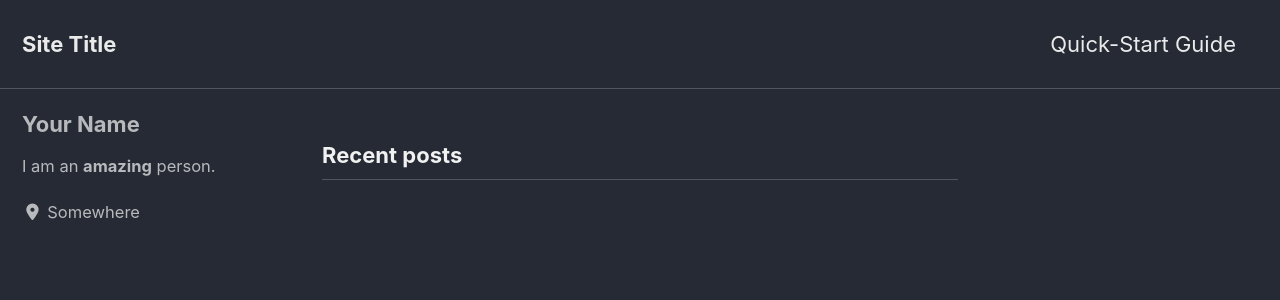
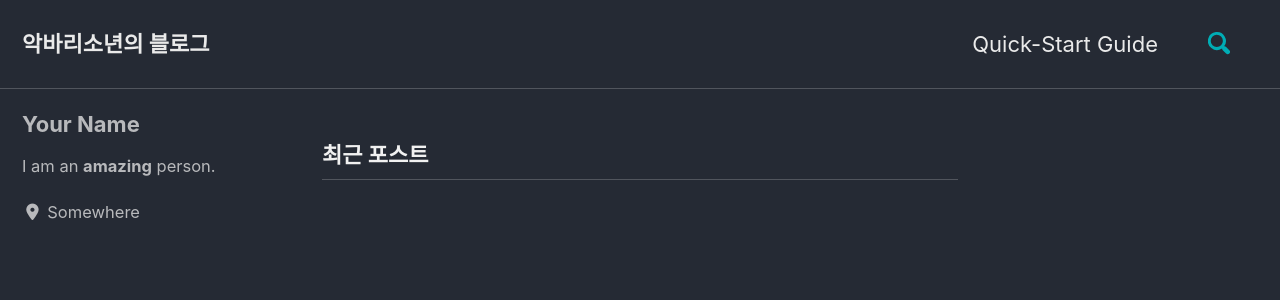
Before and after one commit to surmounter/Blog, a Jekyll site: the page built from index.html, in a window 1280 px wide and 900 px high. Shown: the top 300 px of the window. Built offline with Jekyll 4.4.1, drawn with Linux system fonts in a browser that asks for light colours; cached includes are drawn as plain includes; nearby versions of some CDN libraries; the list of posts is cut into pages by our own code; some of the changed text lies outside the part shown.

Commit message:
Update _config.yml

```diff
--- a/_config.yml
+++ b/_config.yml
@@ -15,15 +15,15 @@
 minimal_mistakes_skin    : "dark" # "air", "aqua", "contrast", "dark", "dirt", "neon", "mint", "plum", "sunrise"
 
 # Site Settings
-locale                   : "en-US"
-title                    : "Site Title"
+locale                   : "ko"
+title                    : "악바리소년의 블로그"
 title_separator          : "-"
 subtitle                 : # site tagline that appears below site title in masthead
-name                     : "Your Name"
-description              : "An amazing website."
-url                      : # the base hostname & protocol for your site e.g. "https://mmistakes.github.io"
+name                     : "악바리소년"
+description              : "#게임개발자 #철학자"
+url                      : "https://surmounter.github.io"
 baseurl                  : # the subpath of your site, e.g. "/blog"
-repository               : # GitHub username/repo-name e.g. "mmistakes/minimal-mistakes"
+repository               : "surmounter/surmounter.github.io"
 teaser                   : # path of fallback teaser image, e.g. "/assets/images/500x300.png"
 logo                     : # path of logo image to display in the masthead, e.g. "/assets/images/88x88.png"
 masthead_title           : # overrides the website title displayed in the masthead, use " " for no title
@@ -65,7 +65,7 @@ reCaptcha:
   secret                 :
 atom_feed:
   path                   : # blank (default) uses feed.xml
-search                   : # true, false (default)
+search                   : true
 search_full_content      : # true, false (default)
 search_provider          : # lunr (default), algolia, google
 algolia:
```
